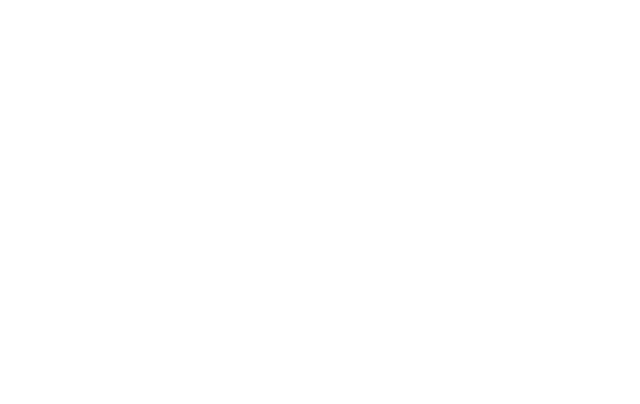
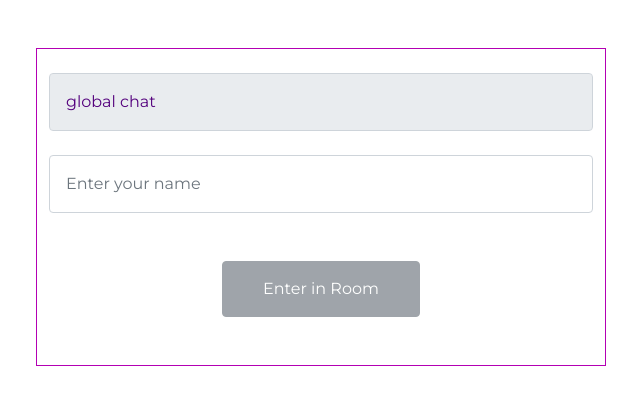
Before and after one commit to VaderX/chat_o_mania_front, a React (Create React App) app: page /global in a window 1280 px wide. Shown: the top 404 px of the page, without its empty margins (319-959 px from the left). Built offline with nearby package versions, Linux system fonts and the light colour scheme; a web font is replaced by a local one.

Commit message:
updated room size, global activated

```diff
--- a/src/App.js
+++ b/src/App.js
@@ -7,6 +7,7 @@
 import Menu from './Components/Menu/Menu';
 import Home from './Components/Home/Home';
 import InsideRoom from './Components/InsideRoom/InsideRoom';
+import Global from './Components/Global/Global';
 
 function App() {
   return (
@@ -14,6 +15,7 @@
       <div className="App-text">
         <Switch>
           <Route exact path="/" component={Home} />
+          <Route exact path="/global" component={Global} />
           <Route exact path="/menu" component={Menu} />
           <Route path="/room/:id" component={InsideRoom} />
         </Switch>
--- a/src/Components/CreateRoom/CreateRoom.js
+++ b/src/Components/CreateRoom/CreateRoom.js
@@ -1,7 +1,8 @@
 import './CreateRoom.css';
 import React from 'react';
 import axios from 'axios';
-import { Col, Input, Button } from 'reactstrap';
+import { Row, Col, Input, Button } from 'reactstrap';
+import Select from 'react-select';
 import { v4 as uuidv4 } from 'uuid';
 import { connect } from 'react-redux';
 import UUID from '../UUID/UUID';
@@ -13,6 +14,7 @@
             roomName: "",
             admin: "",
             roomId: "",
+            roomSize: 5,
         }
     }
 
@@ -36,9 +38,18 @@
 
     componentDidMount() {
         this.setState({ uuid: uuidv4() })
+        if (this.props.duet)
+            this.setState({ data: { ...this.state.data, ['roomSize']: 1 } })
     }
 
     render() {
+        const groupOption = [
+            { value: 5, label: "Small Gang | 5 lilliput" },
+            { value: 10, label: "Medium Gang | 10 boi's" },
+            { value: 20, label: "Cool Gang | 20 goi's" },
+            { value: 50, label: "Biig Gang | 50 noice boi's" },
+            { value: 100, label: "This is not a Gang :( , get some life boi | 100 big boi's" },
+        ]
         return (
             <React.Fragment>
                 <Col xs="11" md="6" className="CreateRoomDialog m-auto">
@@ -49,9 +60,14 @@
                         <Col className="mt-4">
                             <Input placeholder="Enter your room name" onChange={(e) => this.InputHandler("roomName", e.target.value)} className="p-3 text-secondary" />
                         </Col>
-                        <Col className="mt-4 mb-5">
+                        <Col className="mt-4 mb-4">
                             <Input placeholder="Enter your name" onChange={(e) => this.InputHandler("admin", e.target.value)} className="p-3 text-secondary" />
                         </Col>
+                        {this.props.duet ? null :
+                            <Col className=" mb-4 m-auto">
+                                <Select options={groupOption} placeholder="Select your room size" onChange={(e) => this.InputHandler("roomSize", e.value)} />
+                            </Col>
+                        }
                         <UUID id={this.state.uuid} />
                         <Col className="mt-5">
                             <Button className="RoomBtn btn mb-5" >Enter in Room</Button>
--- /dev/null
+++ b/src/Components/Global/Global.js
@@ -0,0 +1,21 @@
+import React from 'react';
+import { Container, Row } from 'reactstrap';
+import { useSelector } from 'react-redux';
+import JoinRoom from '../JoinRoom/JoinRoom';
+
+const Global = () => {
+    const roomId = useSelector(state => state.roomId)
+    if (roomId)
+        window.location = '/room/' + roomId;
+    return (
+        <React.Fragment>
+            <Container>
+                <Row className="text-center mt-5">
+                    <JoinRoom loc="global chat" />
+                </Row>
+            </Container>
+        </React.Fragment>
+    )
+}
+
+export default Global;
--- a/src/Components/Home/Elem/ChatOptionParser.js
+++ b/src/Components/Home/Elem/ChatOptionParser.js
@@ -1,8 +1,10 @@
 import Logo from './../../../logo.svg';
 import React from 'react';
+import { Link } from 'react-router-dom';
 import { Row, Col, Button } from 'reactstrap';
 
 const ChatOptionParser = (props) => {
+    const hyperLink = props.option === "global" ? "/global" : "/menu";
     return (
         <React.Fragment>
             <Row className="ChatOptionsHome p-4 mt-5 mb-5">
@@ -21,7 +23,14 @@
                     {/* <img src={Logo} /> */}
                 </Col>
                 <Col className="m-auto">
-                    <Button href="/menu" className="RoomBtn">Click Here to enter</Button>
+                    {props.option === "duet" ?
+                        <Link to={{ pathname: hyperLink, query: { duet: true } }}>
+                            <Button className="RoomBtn">Click Here to enter</Button>
+                        </Link> :
+                        <Link to={{ pathname: hyperLink, query: { duet: false } }}>
+                            <Button className="RoomBtn">Click Here to enter</Button>
+                        </Link>
+                    }
                 </Col>
             </Row>
         </React.Fragment>
--- a/src/Components/Home/Home.js
+++ b/src/Components/Home/Home.js
@@ -7,7 +7,7 @@
     return (
         <React.Fragment>
             <Container fluid>
-                <Row fluid className="text-white bg-primary text-center">
+                <Row className="text-white bg-primary text-center">
                     <h1 className="display-3 mt-3 mb-5">Welcome to Chat-O-Mania</h1>
                     <p className="lead mb-4">Chat with friends, without login! :)</p>
                     <p>Join or Create rooms with people you know or go Global.... Meet new people and make them friends.</p>
@@ -16,7 +16,7 @@
             <Container>
                 <ChatOptionParser option="global" heading="Go Global" desc="Make new Friends, share video, images, have fun and more..." />
                 <ChatOptionParser option="group" heading="Go with Team" desc="Join or Create room with friends, chat in group, share video, images, have fun and more..." />
-                <ChatOptionParser option="single" heading="Go Duet" desc="Want some privacy? Join with a friend, share video, images, have fun and more..." />
+                <ChatOptionParser option="duet" heading="Go Duet" desc="Want some privacy? Join with a friend, share video, images, have fun and more..." />
             </Container>
         </React.Fragment>
     )
--- a/src/Components/InsideRoom/Elem/Chat.js
+++ b/src/Components/InsideRoom/Elem/Chat.js
@@ -60,7 +60,6 @@
 
     componentDidUpdate() {
         this.changeScrollPosition();
-        console.log("did update")
     }
 
     render() {
--- a/src/Components/JoinRoom/JoinRoom.js
+++ b/src/Components/JoinRoom/JoinRoom.js
@@ -10,7 +10,7 @@
         resMsg: "",
         userMsg: "",
         data: {
-            roomId: '',
+            roomId: this.props.loc,
             name: this.props.currentUser
         }
     }
@@ -47,7 +47,10 @@
 
         axios.put('/joinRoom', this.state.data)
             .then(res => {
-                if (res.data) {
+                if (!res.data.size) {
+                    this.setState({ resMsg: "Cannot join room, max limit reached " })
+                }
+                if (res.data.status) {
                     this.props.updateRoomId(this.state.data.roomId)
                     this.props.updateCurrentUser(this.state.data.name)
                 }
@@ -60,14 +63,18 @@
             <React.Fragment>
                 <Col xs="11" md="6" className="CreateRoomDialog m-auto">
                     <form onSubmit={this.submitHandler.bind(this)}>
-                        <Col className="text-start mt-2 fs-3">
-                            <i className="fas fa-arrow-circle-left Cursor text-secondary" onClick={this.props.back}></i>
-                        </Col>
+                        {this.props.loc === "global chat" ? null :
+                            <Col className="text-start mt-2 fs-3">
+                                <i className="fas fa-arrow-circle-left Cursor text-secondary" onClick={this.props.back}></i>
+                            </Col>
+                        }
                         <Col className="mt-4">
                             <Input
                                 placeholder="Enter room ID"
                                 onChange={(e) => this.handleEvent("roomId", e.target.value)}
                                 className="p-3 text-secondary"
+                                disabled={this.props.loc === "global chat"}
+                                value={this.state.data.roomId}
                             />
                         </Col>
                         <Col className="mt-4">
@@ -97,7 +104,9 @@
                             <Button
                                 className="RoomBtn btn mb-5"
                                 disabled={this.state.userMsg ? false : true}
-                            >Enter in Room</Button>
+                            >
+                                Enter in Room
+                            </Button>
                         </Col>
                     </form>
                 </Col>
--- a/src/Components/Menu/Menu.js
+++ b/src/Components/Menu/Menu.js
@@ -4,13 +4,15 @@
 import { useSelector } from 'react-redux';
 import CreateRoom from '../CreateRoom/CreateRoom';
 import JoinRoom from '../JoinRoom/JoinRoom';
-const Menu = () => {
+const Menu = (props) => {
     const roomId = useSelector(state => state.roomId)
     const [create, setCreate] = useState(false);
     const [join, setJoin] = useState(false);
     const backHandler = () => {
         setCreate(false); setJoin(false);
     }
+
+    // console.log("props are", props.location.query.duet)
     // console.log("room id from home", roomId)
     // console.log("this is user hehehe", currentUser)
     if (roomId)
@@ -31,7 +33,7 @@
                                     Join a Room
                                 </Col>
                             </React.Fragment>
-                            : (!join) ? <CreateRoom back={backHandler} /> : <JoinRoom back={backHandler} />
+                            : (!join) ? <CreateRoom duet={props.location.query.duet} back={backHandler} /> : <JoinRoom back={backHandler} />
                     }
                     <Col md="3"></Col>
                 </Row>
```
